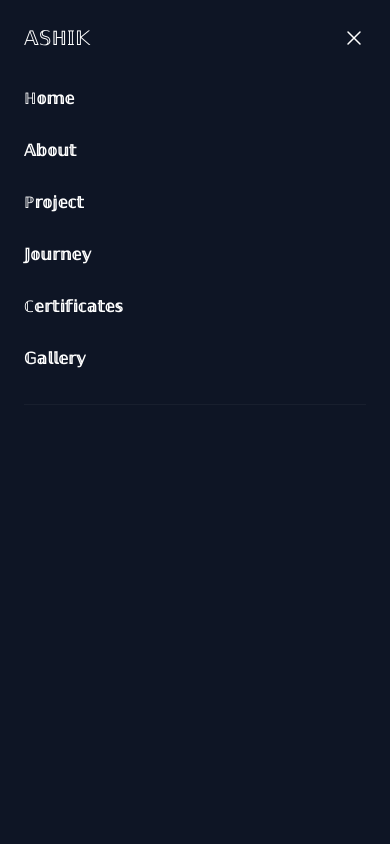
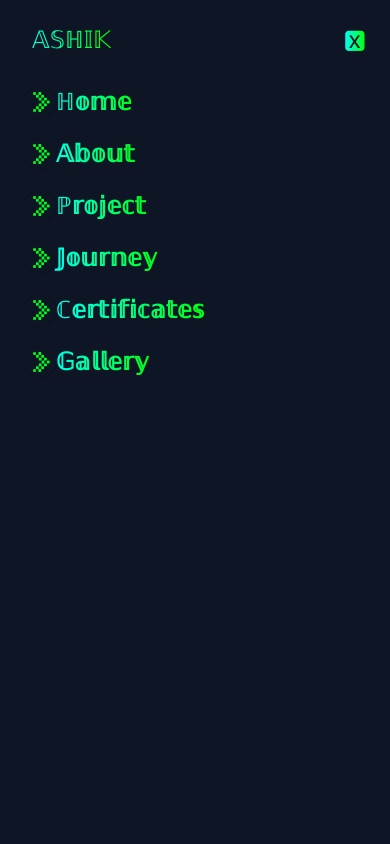
Before and after one commit to ashikjhonson/my-portfolio, a React (Create React App) app: page / in a window 390 px wide. Both pictures are taken after a click on the button "Open main menu". Shown: the top 844 px of the page. Built offline with nearby package versions, Linux system fonts and the light colour scheme.

Commit message:
Mobile navbar modified

```diff
--- a/src/components/Navbar.jsx
+++ b/src/components/Navbar.jsx
@@ -2,6 +2,7 @@ import React from "react";
 import { useState, useEffect } from "react";
 import { Dialog, DialogPanel } from "@headlessui/react";
 import { Bars3Icon, XMarkIcon } from "@heroicons/react/24/outline";
+import liarrow from "../assets/li-arrow.svg";
 
 const navigation = [
   { name: "ℍ𝕠𝕞𝕖", href: "#home" },
@@ -54,7 +55,7 @@ const Navbar = () => {
             className="-m-2.5 inline-flex items-center justify-center rounded-md p-2.5 text-gray-700 dark:text-gray-300"
           >
             <span className="sr-only">Open main menu</span>
-            <Bars3Icon aria-hidden="true" className="h-6 w-6" />
+            <Bars3Icon aria-hidden="true" className="h-6 w-6 fill-green-600" />
           </button>
         </div>
         <div className="hidden lg:flex lg:gap-x-12">
@@ -93,7 +94,7 @@ const Navbar = () => {
         <DialogPanel className="fixed inset-y-0 right-0 z-50 w-full overflow-y-auto bg-[#0e1525] px-6 py-6 sm:max-w-sm sm:ring-1 sm:ring-gray-900/10 dark:ring-gray-700/10 text-white">
           <div className="flex items-center justify-between">
             <a href="/" className="-m-1.5 p-1.5 text-xl">
-              <span className="">𝔸𝕊ℍ𝕀𝕂</span>
+              <span className="text-bg text-2xl pl-2">𝔸𝕊ℍ𝕀𝕂</span>
               {/* <img alt="" src={logo} className="h-8 w-auto" /> */}
             </a>
             <button
@@ -102,22 +103,28 @@ const Navbar = () => {
               className="-m-2.5 rounded-md p-2.5 "
             >
               <span className="sr-only">Close menu</span>
-              <XMarkIcon aria-hidden="true" className="h-6 w-6" />
+              {/* <XMarkIcon aria-hidden="true" className="h-6 w-6" /> */}
+              <p aria-hidden="true" className=" text-bg text-2xl">
+                🆇
+              </p>
             </button>
           </div>
           <div className="mt-6 flow-root">
-            <div className="-my-6 divide-y divide-gray-500/10 dark:divide-gray-700/10">
+            <div className="-my-6 ">
               <div className="space-y-2 py-6">
                 {navigation.map((item) => (
+                  <div className="flex items-center mx-auto ">
+                    <img src={liarrow} alt="..." className="h-8 " />
                     <a
                       key={item.name}
                       href={item.href}
-                    className="-mx-3 block rounded-lg px-3 py-2 text-base font-semibold leading-7 hover:underline underline-offset-8 hover:text-green-600"
+                      className="-mx-3 block rounded-lg px-3 py-2 text-2xl text-bg  font-semibold leading-7 hover:underline underline-offset-8 hover:text-green-600"
                       // onClick={() => setMobileMenuOpen(false)}
                       onClick={(event) => handleSmoothScroll(event, item.href)}
                     >
                       {item.name}
                     </a>
+                  </div>
                 ))}
               </div>
               <div className="py-6"></div>
```
Also changed, not shown: src/assets/li-arrow.svg (added), src/assets/logo.png (deleted). Lines whose indentation alone changed are shown as unchanged.
